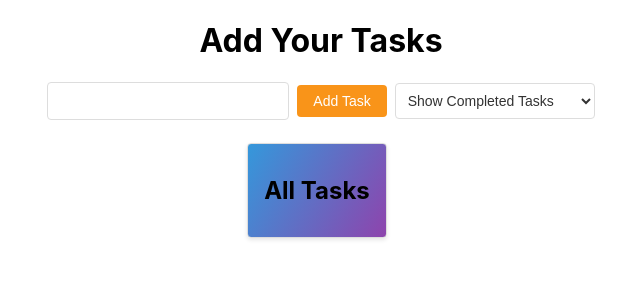
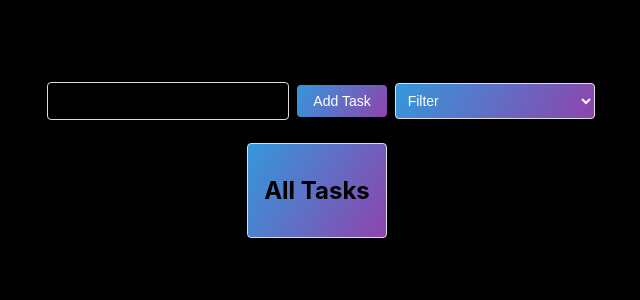
Before and after one commit to zainosti/react_project, a React (Create React App) app: page /yourTasks in a window 1280 px wide. Shown: the top 300 px of the page, without its empty margins (319-959 px from the left). Built offline with nearby package versions, Linux system fonts and the light colour scheme.

Commit message:
Updated UI & added filter in option

```diff
--- a/src/App.css
+++ b/src/App.css
@@ -1,3 +1,7 @@
+.main-container {
+  background-color: #000;
+  height: 100vh;
+}
 .cards {
   border: 4px solid #f90808;
 }
@@ -34,11 +38,11 @@
   border-radius: 4px;
   width: 200px;
   margin-right: 8px;
-  color: #000;
+  color: #fff;
   background-color: transparent;
 }
 .add_btn {
-  background-color: rgb(249, 148, 25);
+  background-image: linear-gradient(120deg, #3498db, #8e44ad);
   color: #ffffff;
   border: none;
   border-radius: 4px;
@@ -93,12 +97,12 @@
   margin-bottom: 8px;
 }
 .status {
-  background-color: #ffffff;
+  background-image: linear-gradient(120deg, #3498db, #8e44ad);
   border: 1px solid #dddddd;
   border-radius: 4px;
   padding: 8px;
   font-size: 14px;
-  color: #333333;
+  color: #fff;
   width: 200px;
   margin-bottom: 16px;
 }
@@ -128,11 +132,12 @@
 }
 .complete,
 .incomplete {
-  width: 300px;
+  max-width: fit-content;
   padding: 16px;
   background-image: linear-gradient(120deg, #3498db, #8e44ad);
   border: 1px solid #dddddd;
   border-radius: 4px;
   box-shadow: 0px 2px 4px rgba(0, 0, 0, 0.1);
   margin-right: 8px;
+  color: #fff;
 }
--- a/src/App.js
+++ b/src/App.js
@@ -7,7 +7,14 @@ function APP() {
   return (
     <Routes>
       <Route path="/apiData" element={<APIDATA />} />
-      <Route path="/yourTasks" element={<TodoList />} />
+      <Route
+        path="/yourTasks"
+        element={
+          <div className="main-container">
+            <TodoList />
+          </div>
+        }
+      />
     </Routes>
   );
 }
--- a/src/components/todolist.jsx
+++ b/src/components/todolist.jsx
@@ -119,6 +119,7 @@ const TodoList = () => {
             Add Task
           </button>
           <select className="status" onChange={handleSelection}>
+            <option>Filter</option>
             <option value="completed">Show Completed Tasks</option>
             <option value="incomplete">Show Incomplete Tasks</option>
           </select>
```
